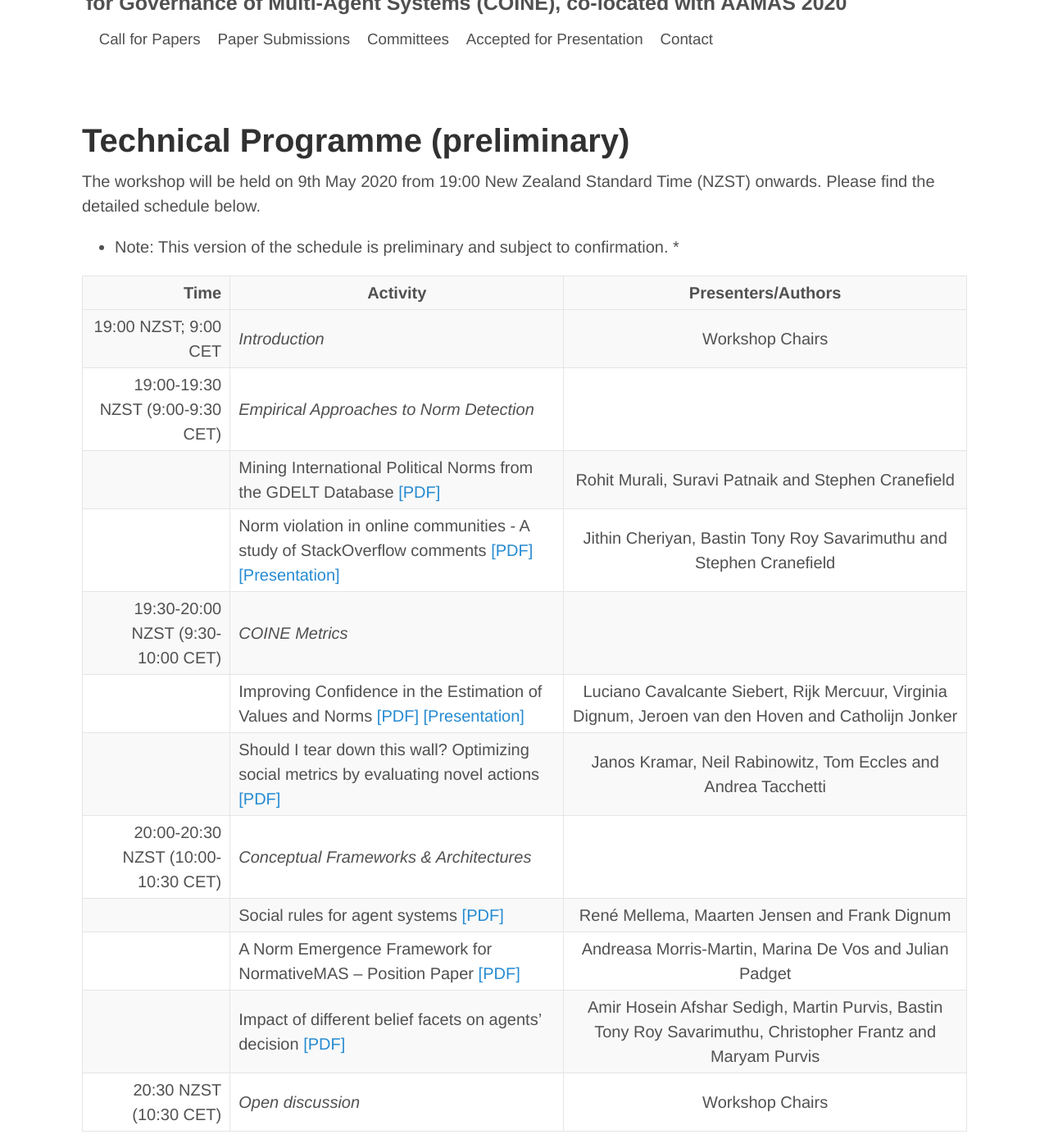
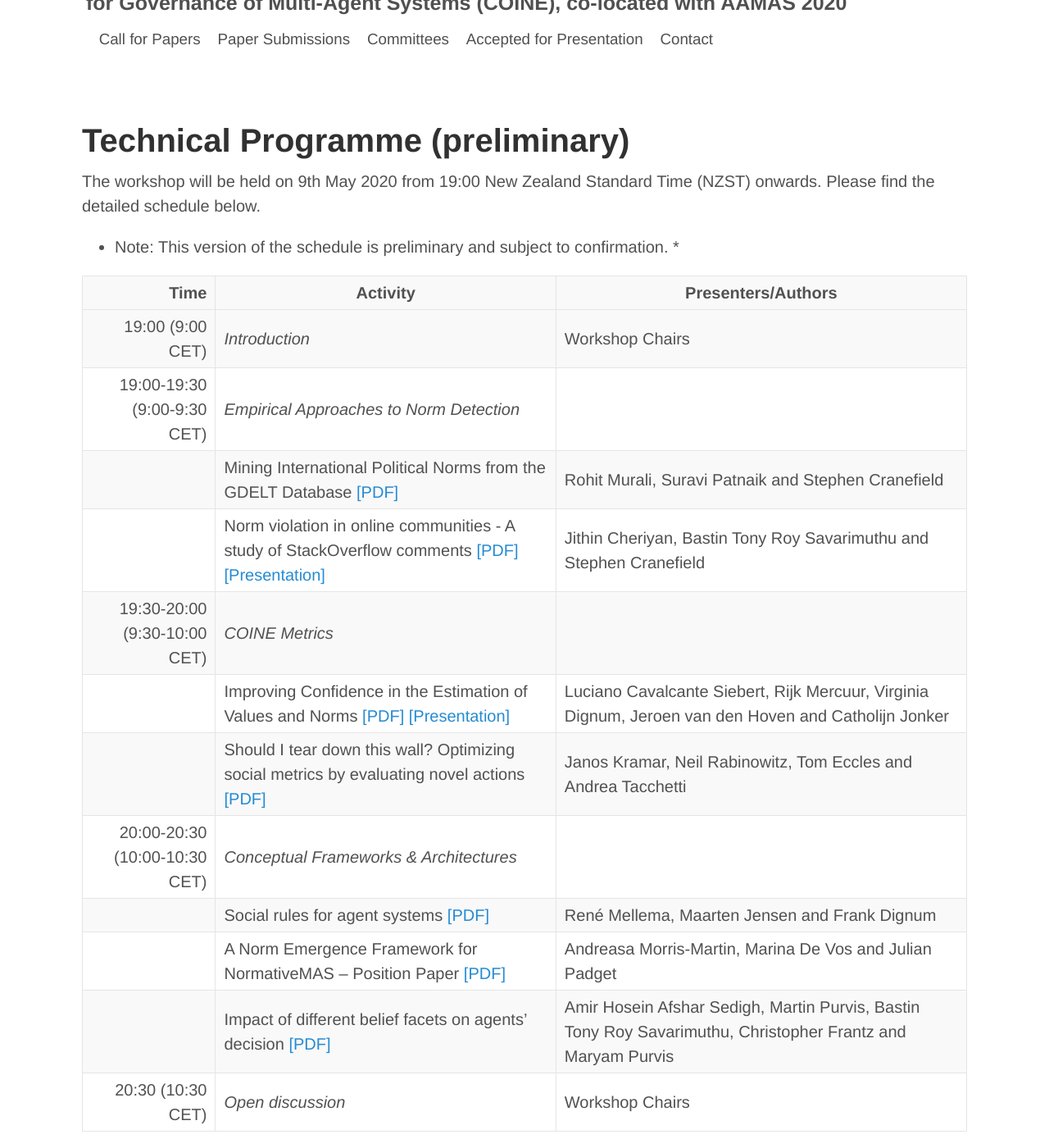
Before and after one commit to coin-workshop/coine-2020-new-zealand, a Jekyll site: the page built from technical_programme.md, in a window 1280 px wide and 1400 px high, scrolled down 76 px. Shown: the whole window at 82% size. Built offline with Jekyll 4.4.1, drawn with Linux system fonts in a browser that asks for light colours.

Commit message:
Update formatting.

```diff
--- a/technical_programme.md
+++ b/technical_programme.md
@@ -10,16 +10,16 @@ The workshop will be held on 9th May 2020 from 19:00 New Zealand Standard Time (
 * Note: This version of the schedule is preliminary and subject to confirmation. *
 
 | Time           |      Activity      |  Presenters/Authors |
-|----------------------:|-------------|:------:|
-| 19:00 NZST;  9:00 CET | *Introduction* | Workshop Chairs |
-| 19:00-19:30 NZST (9:00-9:30 CET) | *Empirical Approaches to Norm Detection* | |
+|-----------------:|-----------------------|------|
+| 19:00 (9:00 CET) | *Introduction* | Workshop Chairs |
+| 19:00-19:30 (9:00-9:30 CET) | *Empirical Approaches to Norm Detection* | |
 | | Mining International Political Norms from the GDELT Database [\[PDF\]](https://arxiv.org/abs/2003.14027) | Rohit Murali, Suravi Patnaik and Stephen Cranefield |
 | | Norm violation in online communities - A study of StackOverflow comments [\[PDF\]](https://arxiv.org/abs/2004.05589) [\[Presentation\]](https://underline.io/lecture/95-norm-violation) | Jithin Cheriyan, Bastin Tony Roy Savarimuthu and Stephen Cranefield |
-| 19:30-20:00 NZST (9:30-10:00 CET) | *COINE Metrics* | |
+| 19:30-20:00 (9:30-10:00 CET) | *COINE Metrics* | |
 | | Improving Confidence in the Estimation of Values and Norms [\[PDF\]](https://arxiv.org/abs/2004.01056) [\[Presentation\]](https://underline.io/lecture/97-improving-confidence-in-the-estimation-of-values-and-norms) | Luciano Cavalcante Siebert, Rijk Mercuur, Virginia Dignum, Jeroen van den Hoven and Catholijn Jonker |
 | | Should I tear down this wall? Optimizing social metrics by evaluating novel actions [\[PDF\]](https://arxiv.org/abs/2004.07625) | Janos Kramar, Neil Rabinowitz, Tom Eccles and Andrea Tacchetti |
-| 20:00-20:30 NZST (10:00-10:30 CET) | *Conceptual Frameworks & Architectures* | |
+| 20:00-20:30 (10:00-10:30 CET) | *Conceptual Frameworks & Architectures* | |
 | | Social rules for agent systems [\[PDF\]](https://arxiv.org/abs/2004.12797) | René Mellema, Maarten Jensen and Frank Dignum |
 | | A Norm Emergence Framework for NormativeMAS – Position Paper  [\[PDF\]](https://arxiv.org/abs/2004.02575) | Andreasa Morris-Martin, Marina De Vos and Julian Padget |
 | | Impact of different belief facets on agents' decision [\[PDF\]](https://arxiv.org/abs/2004.11858) | Amir Hosein Afshar Sedigh, Martin Purvis, Bastin Tony Roy Savarimuthu, Christopher Frantz and Maryam Purvis |
-| 20:30 NZST (10:30 CET) | *Open discussion* | Workshop Chairs |
+| 20:30 (10:30 CET) | *Open discussion* | Workshop Chairs |
```
